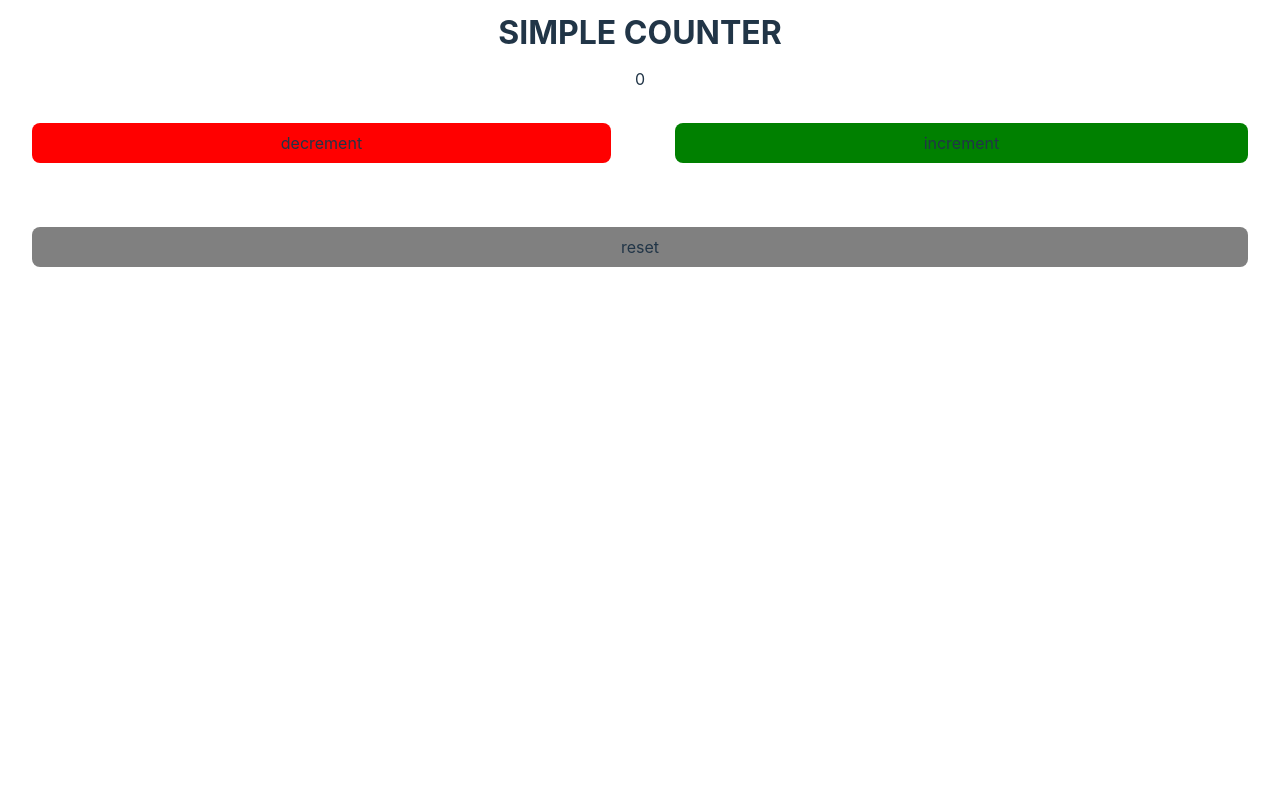
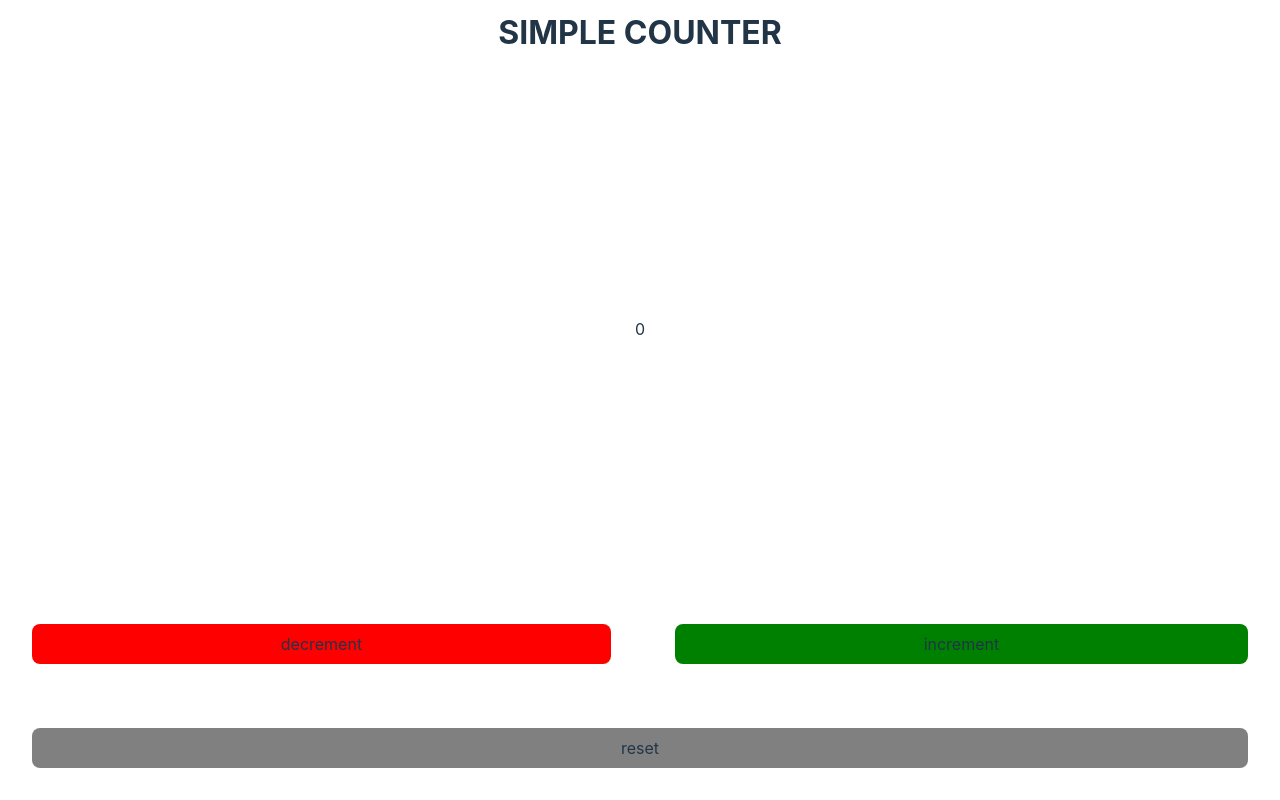
Before and after one commit to LarsGKodehode/SimpleCounter, a React (Vite) app: page / in a window 1280 px wide. Built offline with nearby package versions, Linux system fonts and the light colour scheme.

Commit message:
fixed app min height

```diff
--- a/src/App.css
+++ b/src/App.css
@@ -0,0 +1,6 @@
+.App {
+  min-height: 100vh;
+  display: flex;
+  flex-direction: column;
+  justify-content: space-between;
+}
--- a/src/App.tsx
+++ b/src/App.tsx
@@ -3,10 +3,11 @@ import React, { useState } from 'react';
 
 // CSS
 import './App.css';
+
+// Components
 import Menu, { MenuProps } from './components/Menu/Menu';
 import Output from './components/Output/Output';
 
-// Components
 
 function App() {
   // App props
```
